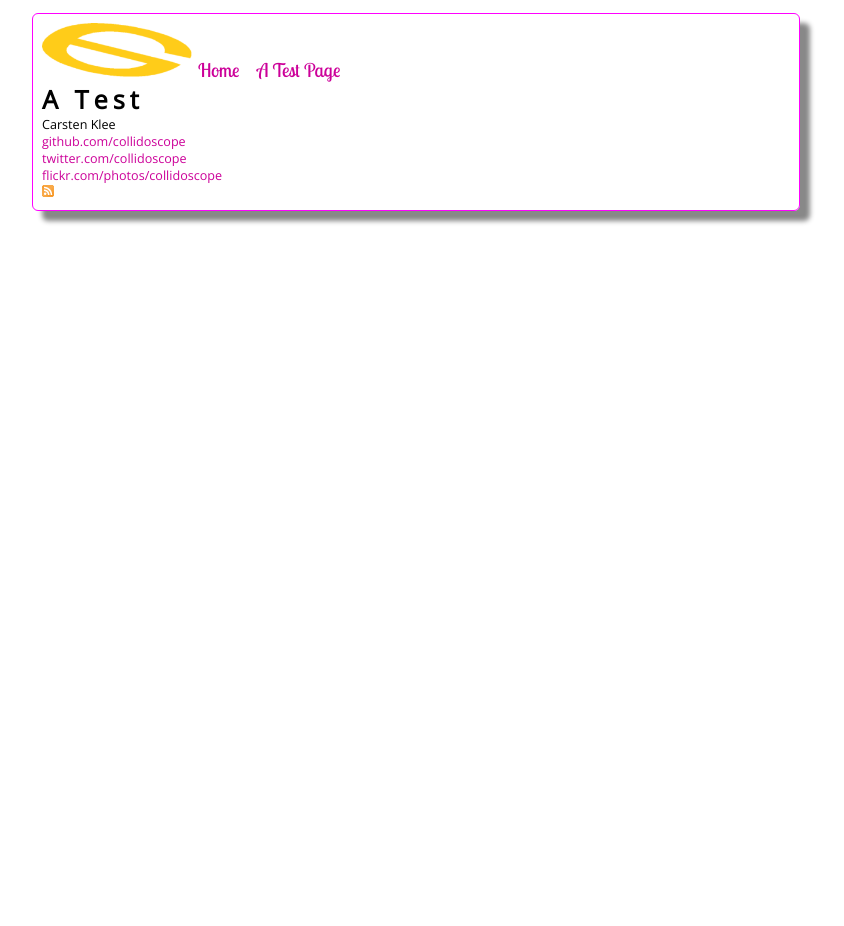
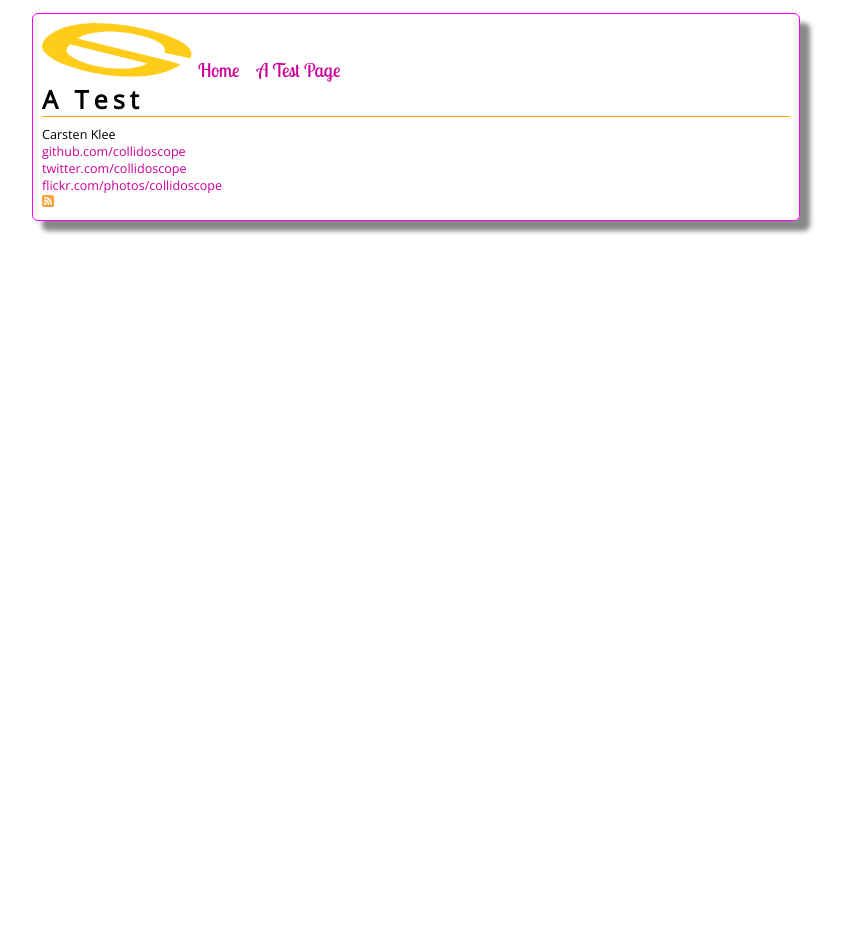
Before and after one commit to collidoscope/collidoscope.github.com, a Jekyll site: the page built from test/test.md, in a window 1280 px wide. Shown: the whole page, without its empty margins (224-1068 px from the left). Built offline with Jekyll 4.4.1, drawn with Linux system fonts in a browser that asks for light colours; some web fonts are replaced; Markdown is read by kramdown in place of the engine named in the settings.

Commit message:
css and footer

```diff
--- a/_includes/footer.html
+++ b/_includes/footer.html
@@ -1,7 +1,7 @@
 <footer>
-    <div class="contact">
-      <p>
-        Carsten Klee<br />
+    <div class="contact" itemscope itemtype="http://schema.org/Person">
+      <p itemprop="name">
+        Carsten Klee
       </p>
     </div>
     <div class="contact">
@@ -15,5 +15,5 @@
       <a href="http://feeds.feedburner.com/collidoscope">
         <img src="/images/rss.png" alt="Subscribe to RSS Feed" />
       </a>
-    </div>
+    </div><!-- end itemscope -->
 </footer>
--- a/css/screen.css
+++ b/css/screen.css
@@ -37,6 +37,8 @@ a.nav_a {font-size:1.5em;}
 
 #logo_div{display:inline;}
 #main_logo {width:20%;}
+
+footer {border-top: 1px solid orange;padding-top:9px;}
 
 /*****************************************************************************/
 /*
```
